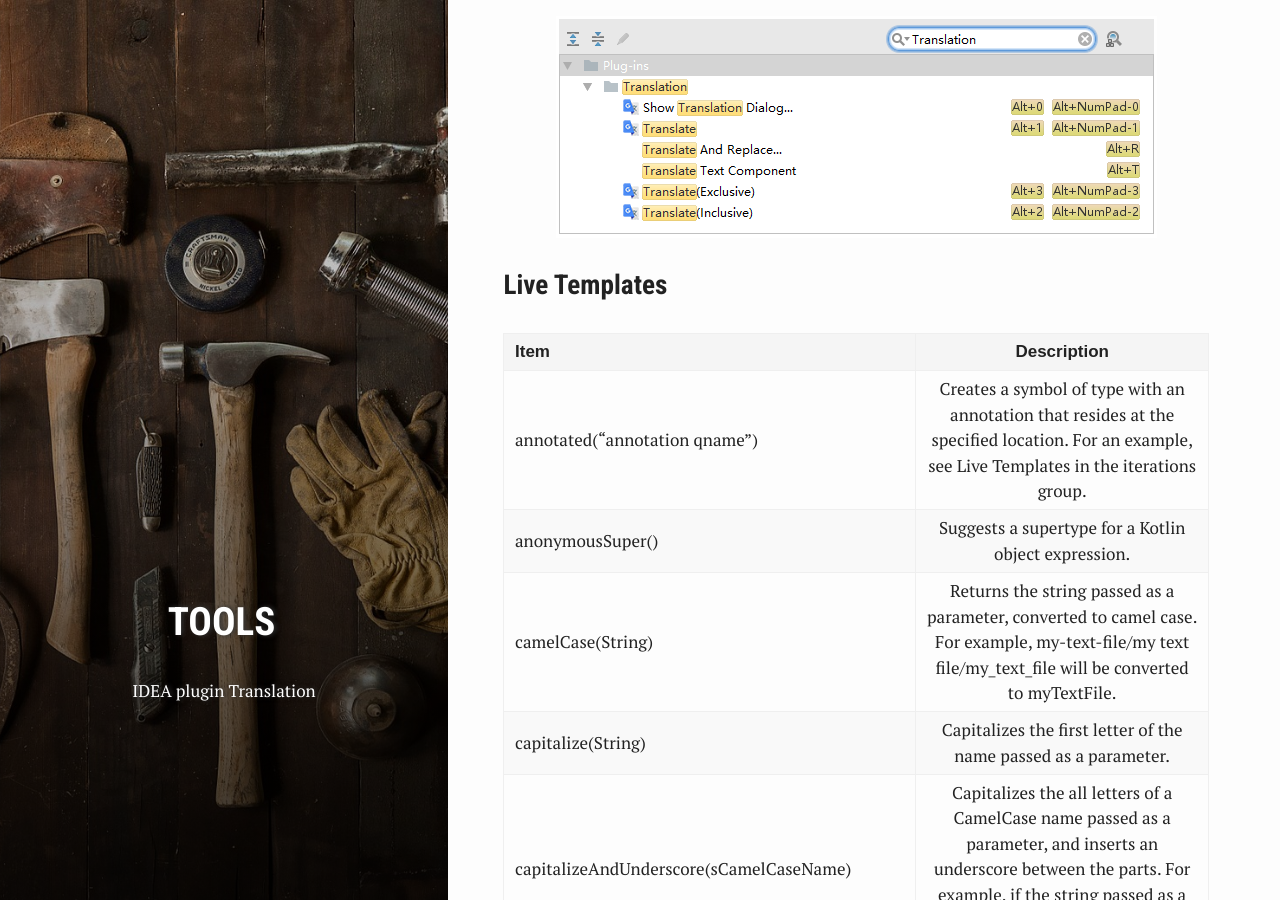
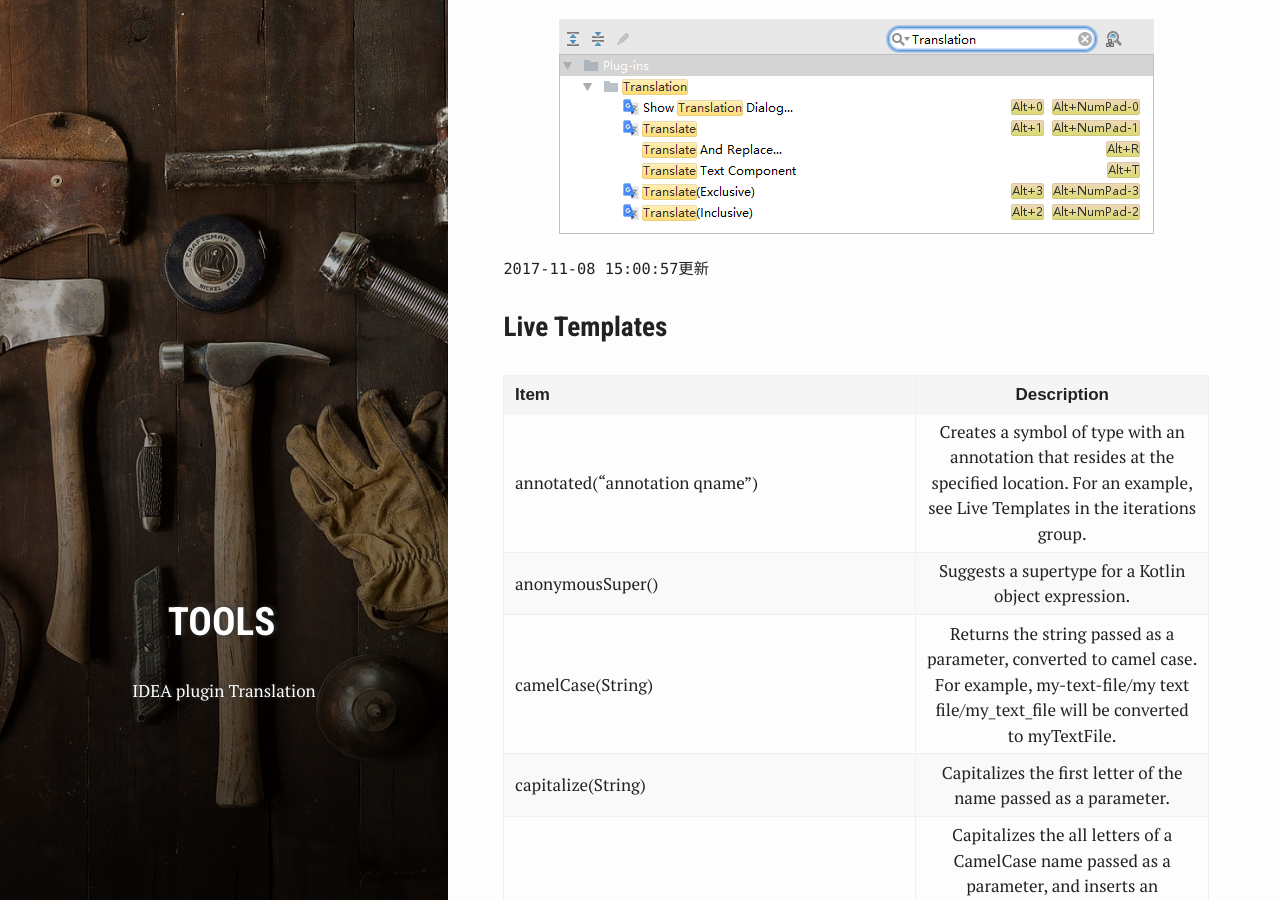
Before and after one commit to yyxiao/yyxiao.github.io, a Jekyll site: the page built from _posts/2017-03-30-IDEA plugins.md, in a window 1280 px wide and 900 px high, scrolled down 930 px. Built offline with Jekyll 4.4.1, drawn with Linux system fonts in a browser that asks for light colours.

Commit message:
update idea plugin

```diff
--- a/_posts/2017-03-30-IDEA plugins.md
+++ b/_posts/2017-03-30-IDEA plugins.md
@@ -31,6 +31,7 @@ author: Xander
 [![1]({{ site.images }}/post/170330/1.png)]({{ site.images }}/post/170330/1.png)
 
 
+`2017-11-08 15:00:57更新`
 ### Live Templates
 
 | Item        | Description   |
```
